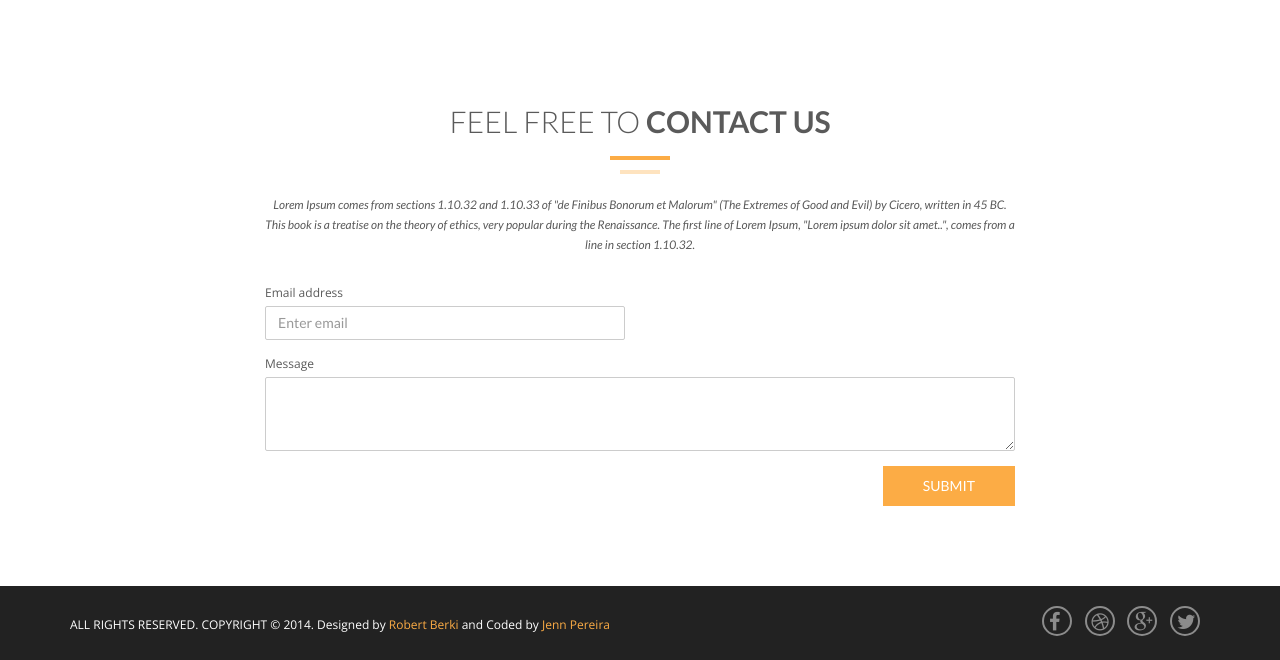
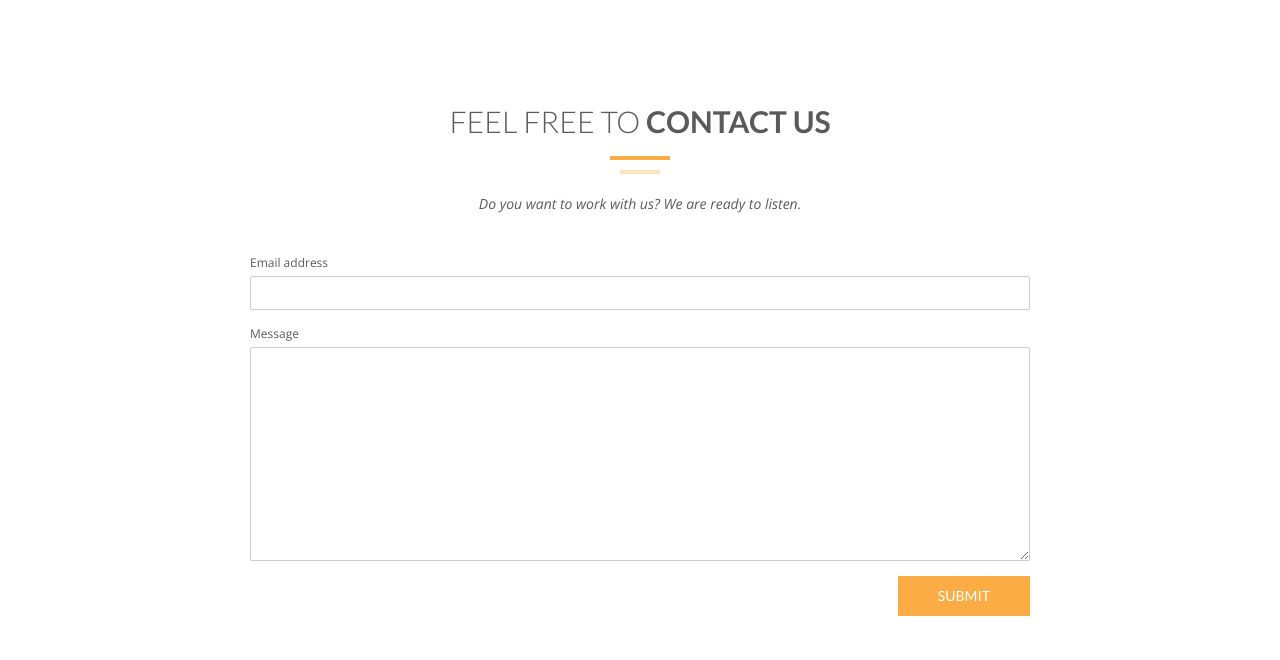
Before and after one commit to justjuust/justanalytics, a Django app: page / in a window 1280 px wide. Shown: the part 4401-5061 px from the top of the page. Run offline with Django 5.2, Linux system fonts and the light colour scheme; some libraries are stand-ins or nearby versions.

Commit message:
Finalize the site

```diff
--- a/justanalytics/urls.py
+++ b/justanalytics/urls.py
@@ -21,4 +21,5 @@ from onepager import views
 urlpatterns = [
     path('admin/', admin.site.urls),
     path('', views.index, name='index'),
+    path('contact/', views.contact_view, name='contact_view'),  # Add your URL here
 ]
--- /dev/null
+++ b/onepager/forms.py
@@ -0,0 +1,5 @@
+from django import forms
+
+class ContactForm(forms.Form):
+    email = forms.EmailField(label='Email Address', max_length=254, widget=forms.TextInput(attrs={"class": "form-control"}))
+    message = forms.CharField(label='Message', widget=forms.Textarea(attrs={"class": "form-control"}), max_length=2000)
--- a/onepager/views.py
+++ b/onepager/views.py
@@ -1,6 +1,30 @@
 from django.shortcuts import render
+from django.core.mail import send_mail
+from .forms import ContactForm
 
 # Create your views here.
 
+
 def index(request):
-    return render(request, 'index.html')
+    form = ContactForm()
+    return render(request, 'index.html', {'form': form})
+
+
+def contact_view(request):
+    if request.method == 'POST':
+        form = ContactForm(request.POST)
+        if form.is_valid():
+            email = form.cleaned_data['email']
+            message = form.cleaned_data['message']
+
+            # Send email
+            send_mail('Contact Form Message',
+                      message, email,
+                      ['just.bajzelj@gmail.com'],
+                      fail_silently=False)
+            # Optionally, redirect or render a success page
+    else:
+        form = ContactForm()
+
+    return render(request, 'index.html',
+                  {'form': form})
--- a/templates/index.html
+++ b/templates/index.html
@@ -142,7 +142,6 @@
         </div>
     </div>
 </div>
-
 
 
 <!-- Clients Section
@@ -373,7 +372,8 @@
                         </div>
 
                         <div class="item">
-                            <p>Just was fast and responsive. He created a pricing tool accordingly to our specifications.</p>
+                            <p>Just was fast and responsive. He created a pricing tool accordingly to our
+                                specifications.</p>
                             <p><strong>Luka Jaklic</strong>, CEO, TCE d.o.o.</p>
                         </div>
                     </div>
@@ -397,28 +397,22 @@
                         <hr>
                     </div>
                     <div class="clearfix"></div>
-                    <small><em>Lorem Ipsum comes from sections 1.10.32 and 1.10.33 of "de Finibus Bonorum et Malorum"
-                        (The Extremes of Good and Evil) by Cicero, written in 45 BC. This book is a treatise on the
-                        theory of ethics, very popular during the Renaissance. The first line of Lorem Ipsum, "Lorem
-                        ipsum dolor sit amet..", comes from a line in section 1.10.32.</em></small>
+                    <p><em>Do you want to work with us? We are ready to listen.</em></p>
                 </div>
 
-                <form>
+                <form method="POST" action="{% url 'contact_view' %}">
+                    {% csrf_token %}
                     <div class="row">
-                        <div class="col-md-6">
                             <div class="form-group">
                                 <label for="exampleInputEmail1">Email address</label>
-                                <input type="email" class="form-control" id="exampleInputEmail1"
-                                       placeholder="Enter email">
+                                {{ form.email }}  <!-- Render the email field from the form -->
                             </div>
-                        </div>
-                    </div>
                     <div class="form-group">
                         <label for="exampleInputEmail1">Message</label>
-                        <textarea class="form-control" rows="3"></textarea>
+                        {{ form.message }}  <!-- Render the message field from the form -->
                     </div>
-
                     <button type="submit" class="btn tf-btn btn-default">Submit</button>
+                    </div>
                 </form>
 
             </div>
```
Also changed, not shown: justanalytics/settings.py (+11 -2 lines), 1 other file.
